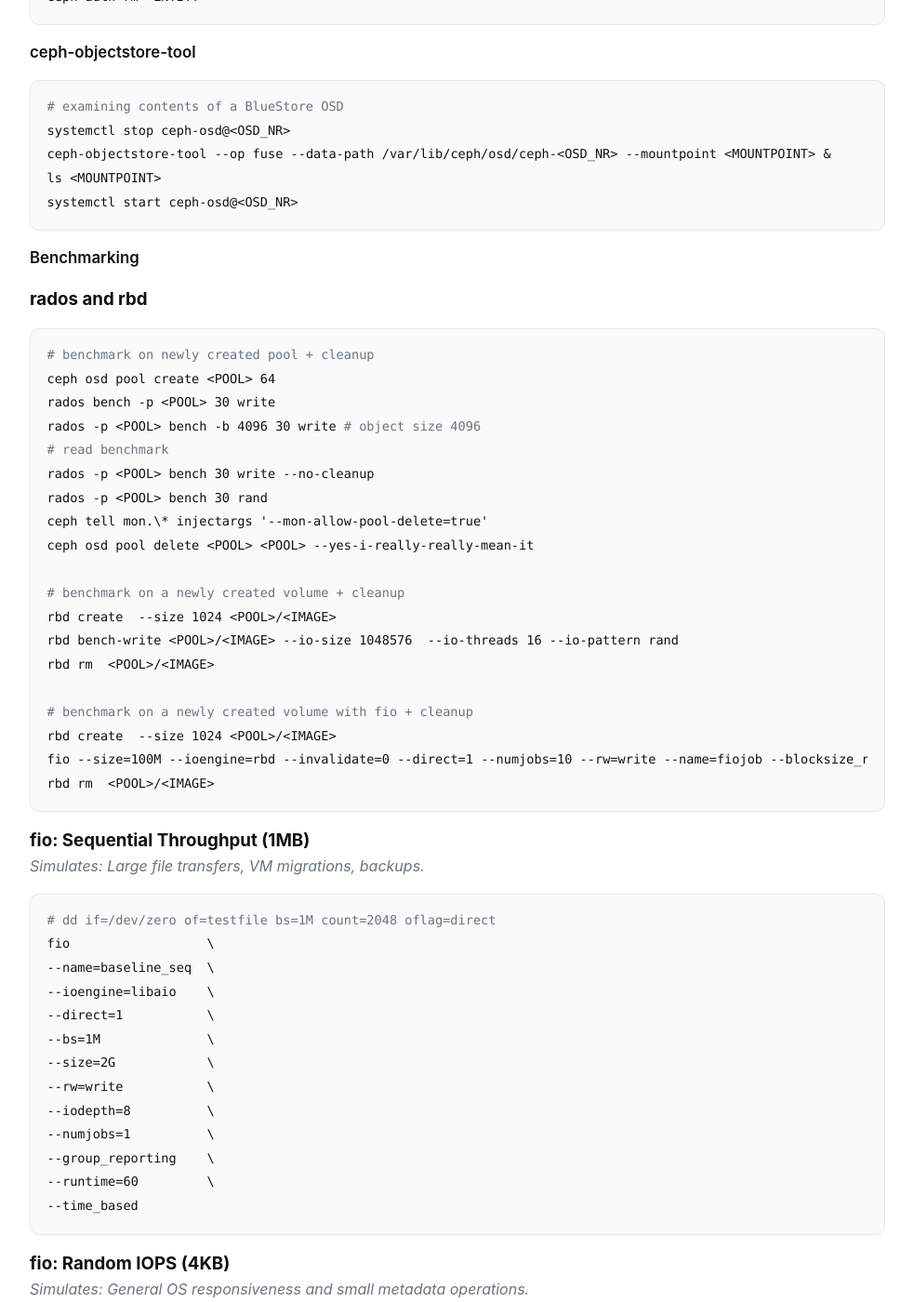
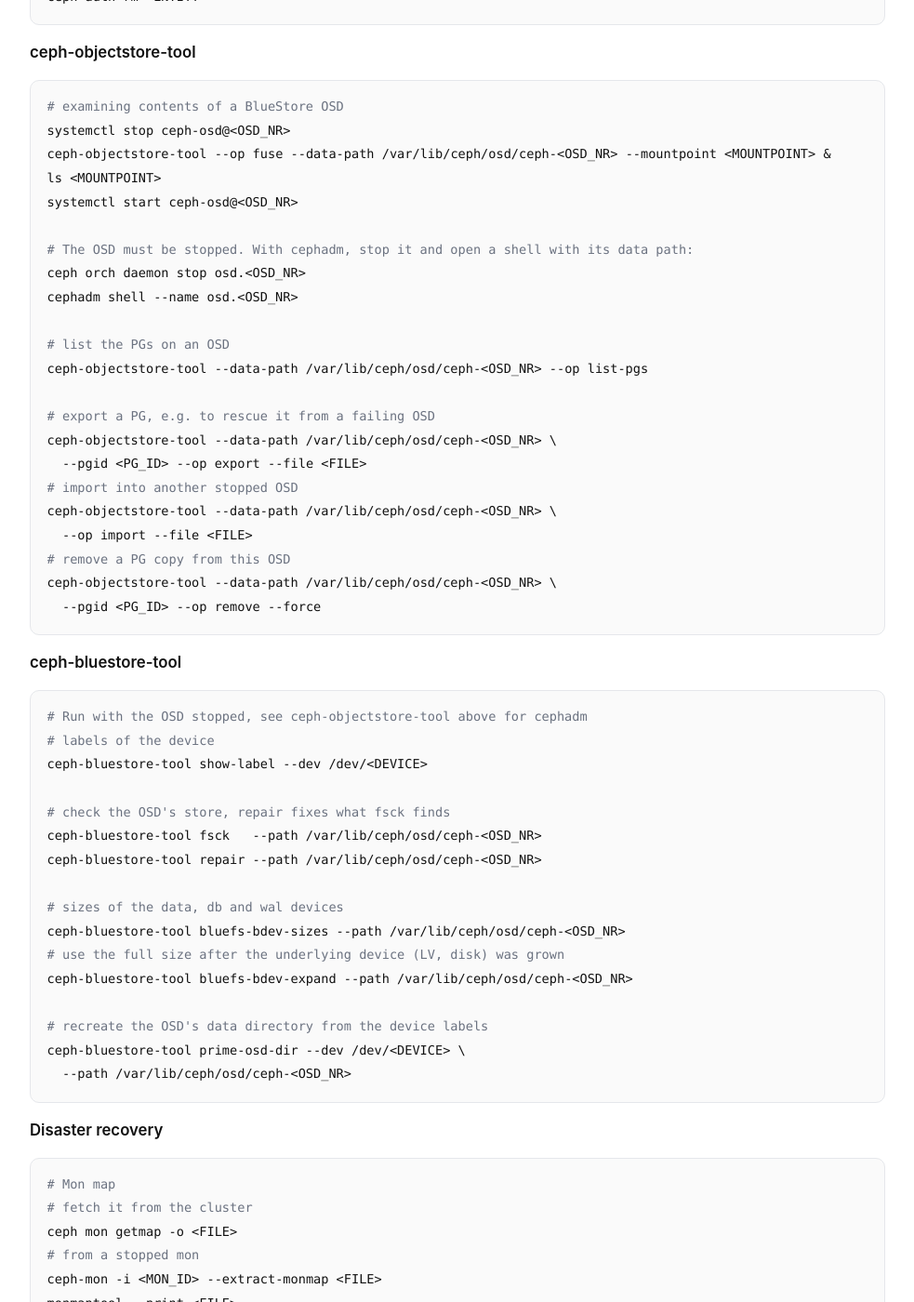
Before and after one commit to codecap/infraguide, a Jekyll site: the page built from cheat-sheets/ceph/index.md, in a window 1280 px wide and 1400 px high, scrolled down 30130 px. Shown: the whole window at 93% size, without its empty margins (148-1131 px from the left). Built offline with Jekyll 4.4.1, drawn with Linux system fonts in a browser that asks for light colours; comment, search, counter and statistics services are not loaded; some of the changed text lies outside the part shown.

Commit message:
upd: ceph cheat sheet add bluestore tool and disaster recovery
Co-Authored-By: Claude Sonnet 5.5 <noreply@anthropic.com>

````diff
--- a/cheat-sheets/ceph/index.md
+++ b/cheat-sheets/ceph/index.md
@@ -1196,6 +1196,68 @@ systemctl stop ceph-osd@<OSD_NR>
 ceph-objectstore-tool --op fuse --data-path /var/lib/ceph/osd/ceph-<OSD_NR> --mountpoint <MOUNTPOINT> &
 ls <MOUNTPOINT>
 systemctl start ceph-osd@<OSD_NR>
+
+# The OSD must be stopped. With cephadm, stop it and open a shell with its data path:
+ceph orch daemon stop osd.<OSD_NR>
+cephadm shell --name osd.<OSD_NR>
+
+# list the PGs on an OSD
+ceph-objectstore-tool --data-path /var/lib/ceph/osd/ceph-<OSD_NR> --op list-pgs
+
+# export a PG, e.g. to rescue it from a failing OSD
+ceph-objectstore-tool --data-path /var/lib/ceph/osd/ceph-<OSD_NR> \
+  --pgid <PG_ID> --op export --file <FILE>
+# import into another stopped OSD
+ceph-objectstore-tool --data-path /var/lib/ceph/osd/ceph-<OSD_NR> \
+  --op import --file <FILE>
+# remove a PG copy from this OSD
+ceph-objectstore-tool --data-path /var/lib/ceph/osd/ceph-<OSD_NR> \
+  --pgid <PG_ID> --op remove --force
+```
+
+## ceph-bluestore-tool
+```bash
+# Run with the OSD stopped, see ceph-objectstore-tool above for cephadm
+# labels of the device
+ceph-bluestore-tool show-label --dev /dev/<DEVICE>
+
+# check the OSD's store, repair fixes what fsck finds
+ceph-bluestore-tool fsck   --path /var/lib/ceph/osd/ceph-<OSD_NR>
+ceph-bluestore-tool repair --path /var/lib/ceph/osd/ceph-<OSD_NR>
+
+# sizes of the data, db and wal devices
+ceph-bluestore-tool bluefs-bdev-sizes --path /var/lib/ceph/osd/ceph-<OSD_NR>
+# use the full size after the underlying device (LV, disk) was grown
+ceph-bluestore-tool bluefs-bdev-expand --path /var/lib/ceph/osd/ceph-<OSD_NR>
+
+# recreate the OSD's data directory from the device labels
+ceph-bluestore-tool prime-osd-dir --dev /dev/<DEVICE> \
+  --path /var/lib/ceph/osd/ceph-<OSD_NR>
+```
+
+## Disaster recovery
+```bash
+# Mon map
+# fetch it from the cluster
+ceph mon getmap -o <FILE>
+# from a stopped mon
+ceph-mon -i <MON_ID> --extract-monmap <FILE>
+monmaptool --print <FILE>
+# remove a dead mon from the map, then inject it into the surviving mon (stopped)
+monmaptool --rm <DEAD_MON_ID> <FILE>
+ceph-mon -i <MON_ID> --inject-monmap <FILE>
+
+# Disk health and identification
+ceph device ls
+ceph device get-health-metrics <DEVICE_ID>
+ceph device predict-health <DEVICE_ID>
+# blink the locate LED, on / off
+ceph device light on  <DEVICE_ID> ident
+ceph device light off <DEVICE_ID> ident
+
+# Release and client compatibility gates, after all daemons are upgraded
+ceph osd require-osd-release <RELEASE>
+ceph osd set-require-min-compat-client <RELEASE>
 ```
 
 ## Benchmarking
````
